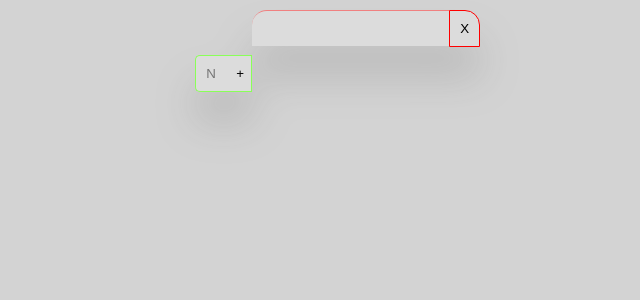
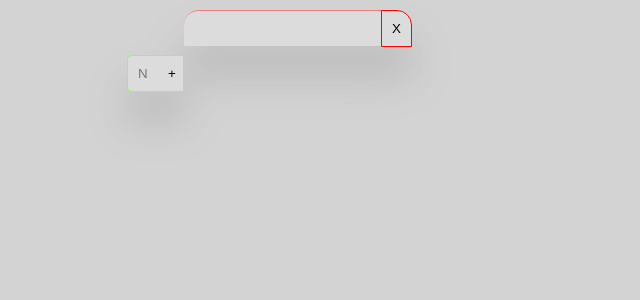
Before and after one commit to MirrorIce/simplenotes, a React (Create React App) app: page / in a window 1280 px wide. Shown: the top 300 px of the page, without its empty margins (0-640 px from the left). Built offline with nearby package versions, Linux system fonts and the light colour scheme.

Commit message:
Deleted app centering, increased .App class width and inserted min-width for add button so that it doesn't modify the NotesContent's width.

```diff
--- a/src/App.css
+++ b/src/App.css
@@ -4,8 +4,7 @@ html,body,#root{
   background:lightgray;
 }
 .App {
-  width:80%;
-  margin:0 auto;
+  width:90%;
   margin-top:10px;
   display:flex;
   flex-direction:horizontal;
@@ -46,6 +45,7 @@ html,body,#root{
   text-align:right;
   margin-right:0;
   margin-left:auto;
+  min-width:110px;
 }
 .addButton input{
   width:10px;
```
